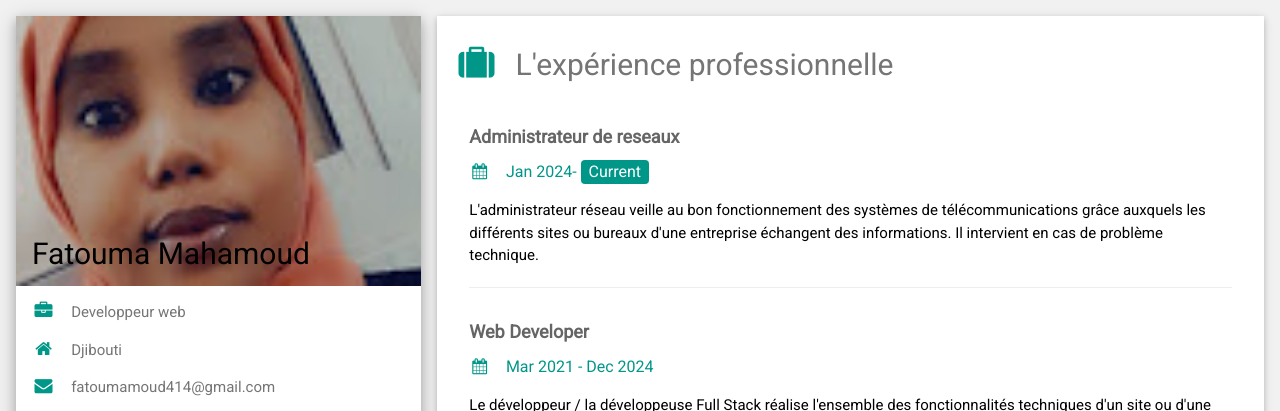
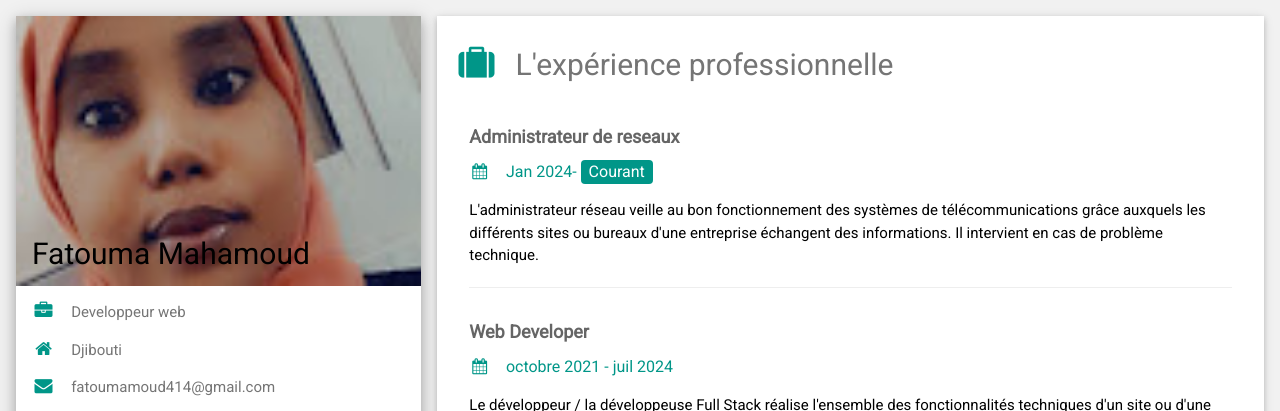
Before and after one commit to FatoumaMahamoud/fatoumamahamoud, a website: page index.html in a window 1280 px wide. Shown: the top 411 px of the page. Drawn offline with nearby package versions, Linux system fonts and the light colour scheme.

Commit message:
traduction du titre en francais  et change le mois

```diff
--- a/index.html
+++ b/index.html
@@ -82,13 +82,13 @@
         <h2 class="w3-text-grey w3-padding-16"><i class="fa fa-suitcase fa-fw w3-margin-right w3-xxlarge w3-text-teal"></i>L'expérience professionnelle</h2>
         <div class="w3-container">
           <h5 class="w3-opacity"><b>Administrateur de reseaux</b></h5>
-          <h6 class="w3-text-teal"><i class="fa fa-calendar fa-fw w3-margin-right"></i>Jan 2024- <span class="w3-tag w3-teal w3-round">Current</span></h6>
+          <h6 class="w3-text-teal"><i class="fa fa-calendar fa-fw w3-margin-right"></i>Jan 2024- <span class="w3-tag w3-teal w3-round">Courant</span></h6>
           <p>L'administrateur réseau veille au bon fonctionnement des systèmes de télécommunications grâce auxquels les différents sites ou bureaux d'une entreprise échangent des informations. Il intervient en cas de problème technique.</p>
           <hr>
         </div>
         <div class="w3-container">
           <h5 class="w3-opacity"><b>Web Developer</b></h5>
-          <h6 class="w3-text-teal"><i class="fa fa-calendar fa-fw w3-margin-right"></i>Mar 2021 - Dec 2024</h6>
+          <h6 class="w3-text-teal"><i class="fa fa-calendar fa-fw w3-margin-right"></i>octobre 2021 - juil 2024</h6>
           <p>Le développeur / la développeuse Full Stack réalise l'ensemble des fonctionnalités techniques d'un site ou d'une application web. Technicien ou ingénieur, il ou elle conçoit des sites sur mesure ou adapte des solutions techniques existantes en fonction du projet et de la demande du client.</p>
           <hr>
         </div>
```
